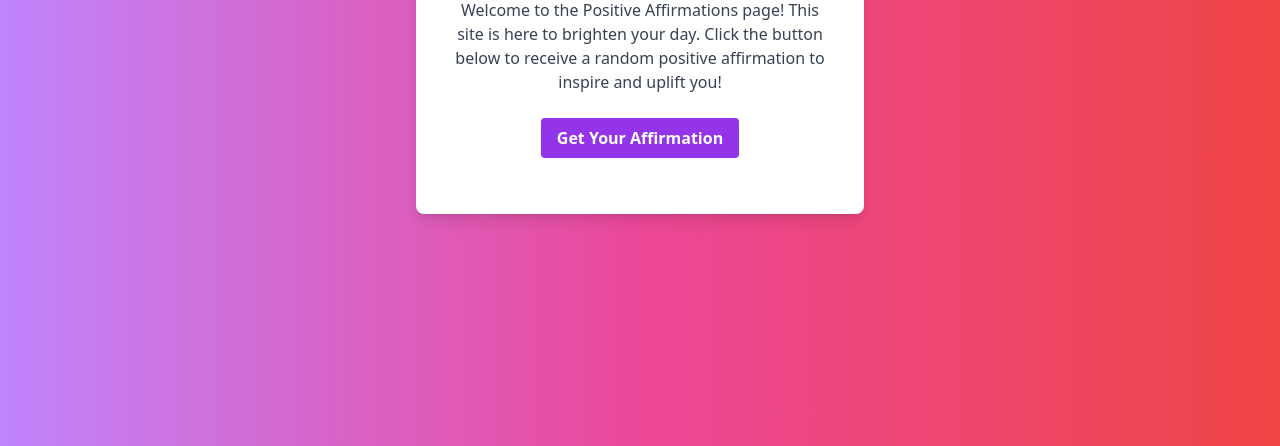
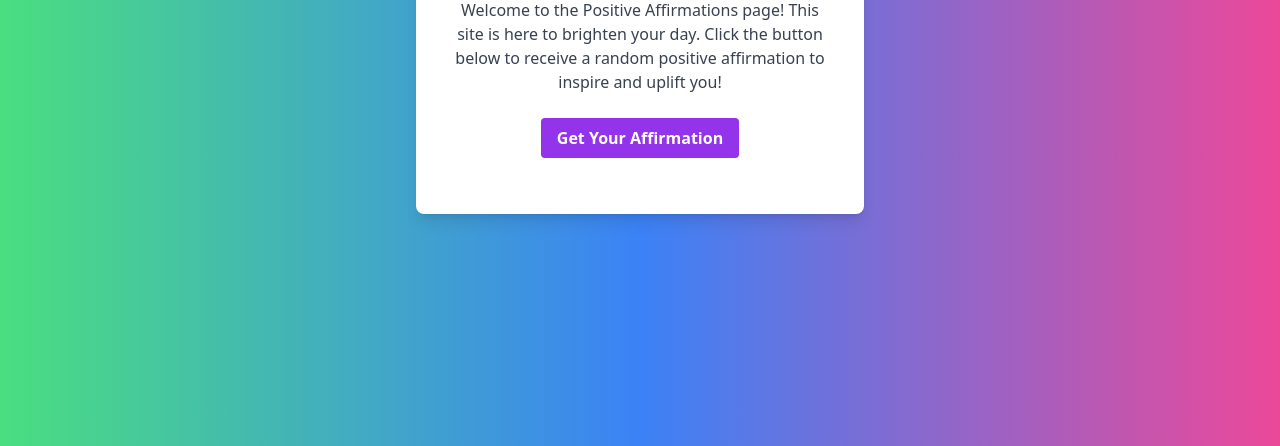
Before and after one commit to Hkeener/GoGirl, a plain HTML site: page Index.html in a window 1280 px wide. Shown: the part 354-800 px from the top of the page. Drawn offline with nearby package versions, Linux system fonts and the light colour scheme.

Commit message:
Update Index.html

```diff
--- a/Index.html
+++ b/Index.html
@@ -6,7 +6,7 @@
   <title>Positive Affirmations</title>
   <script src="https://cdn.tailwindcss.com"></script>
 </head>
-<body class="bg-gradient-to-r from-purple-400 via-pink-500 to-red-500 min-h-screen flex items-center justify-center">
+<body class="bg-gradient-to-r from-green-400 via-blue-500 to-pink-500 min-h-screen flex items-center justify-center">
   <div class="bg-white p-8 rounded-lg shadow-lg max-w-md w-full text-center">
     <h1 class="text-3xl font-bold text-purple-600 mb-4">Daily Positive Affirmations</h1>
     <p class="text-gray-700 mb-6">
```
